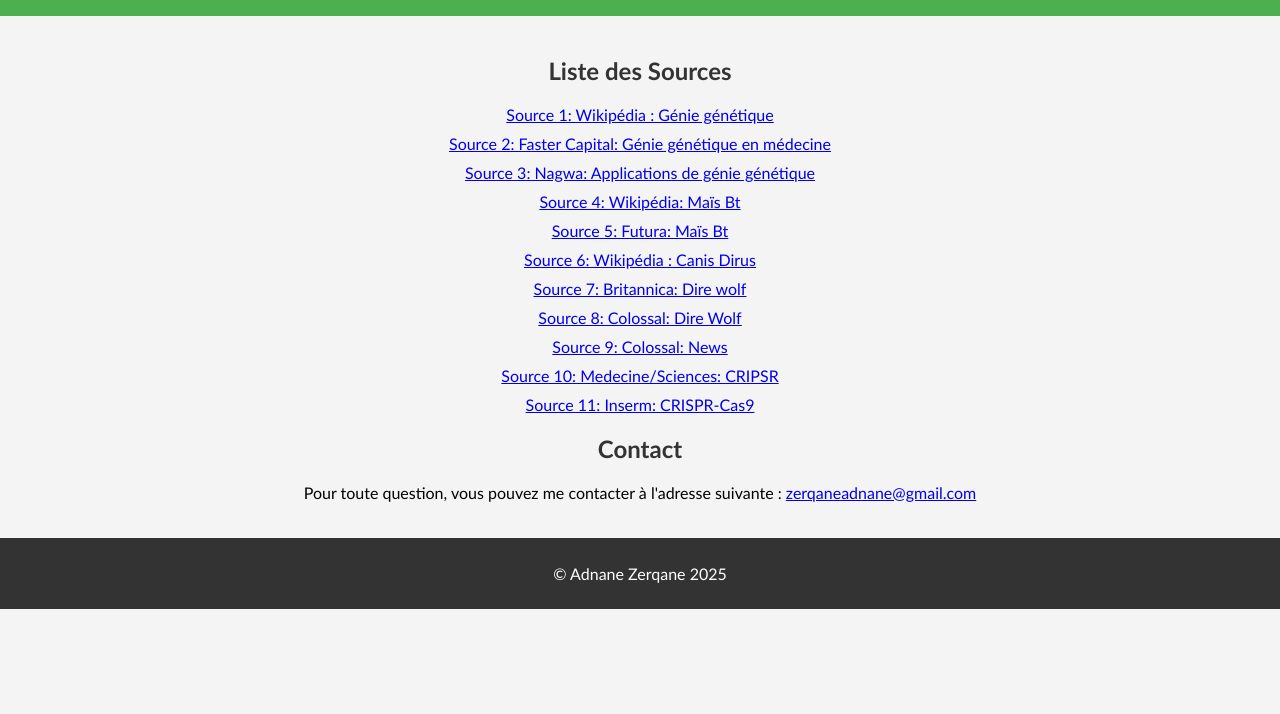
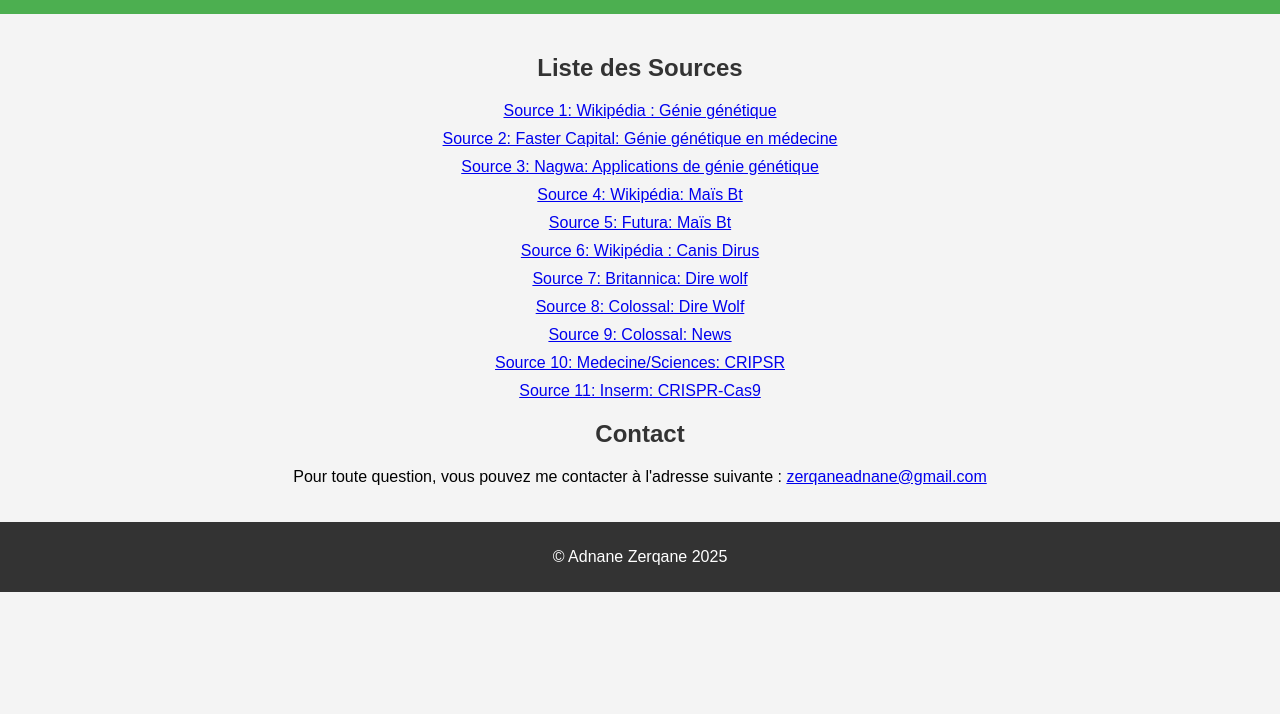
Before and after one commit to A4dnane/recherche, a plain HTML site: page index.html in a window 1280 px wide. Shown: the part 86-800 px from the top of the page. Drawn offline with Linux system fonts and the light colour scheme.

Commit message:
Update style.css

```diff
--- a/style.css
+++ b/style.css
@@ -1,5 +1,5 @@
 body {
-  font-family: Calibri;
+  font-family: Arial, sans-serif;
   margin: 0;
   padding: 0;
   background-color: #f4f4f4;
```
